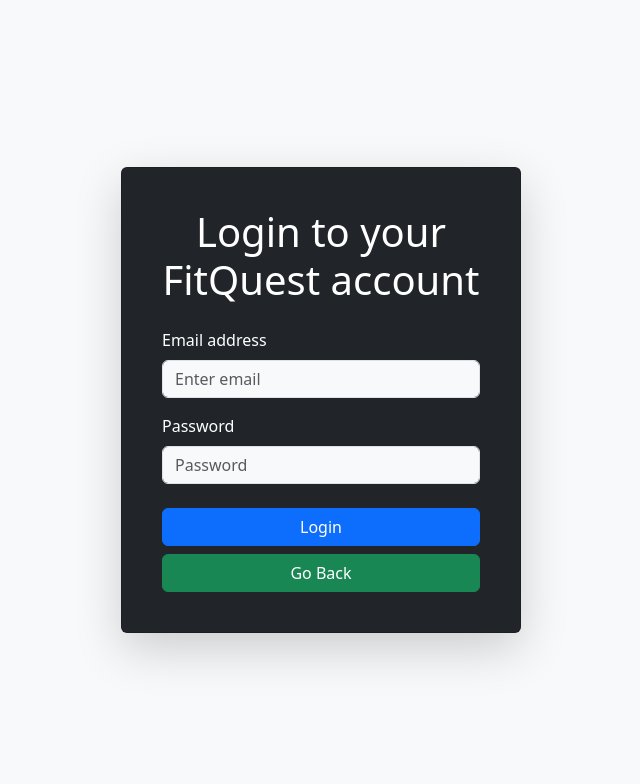
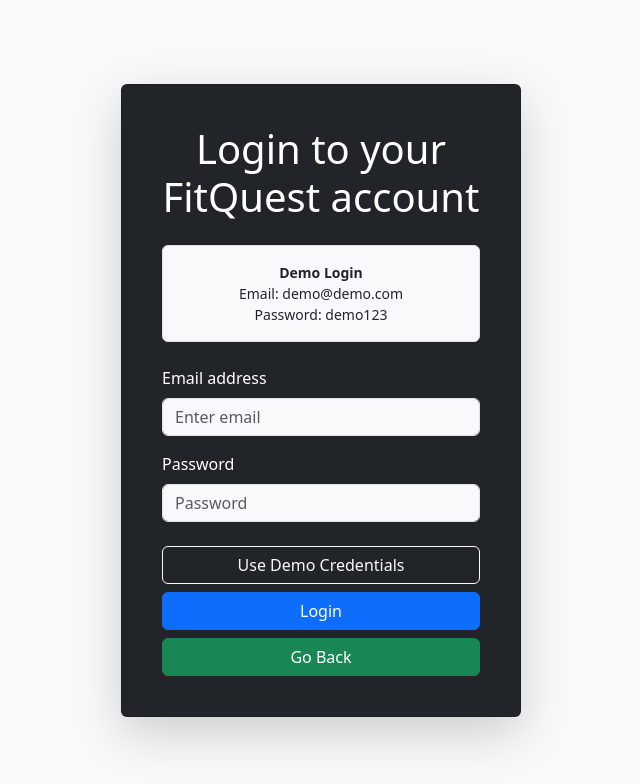
Before and after one commit to dkerishna/fitness-app, a React (Vite) app: page /login in a window 1280 px wide. Shown: the top 784 px of the page, without its empty margins (319-959 px from the left). Built offline with nearby package versions, Linux system fonts and the light colour scheme.

Commit message:
Add demo login info

```diff
--- a/src/pages/Login.jsx
+++ b/src/pages/Login.jsx
@@ -47,8 +47,8 @@
         }
 
         // Hardcoded credentials check
-        const isCorrectUsername = username === "dineshkerishna@gmail.com";
-        const isCorrectPassword = password === "password";
+        const isCorrectUsername = username === "demo@demo.com";
+        const isCorrectPassword = password === "demo123";
 
         if (isCorrectUsername && isCorrectPassword) {
             // If correct, dispatch login and navigate to /home
@@ -65,6 +65,14 @@
             <Card className="p-4 bg-dark text-white shadow-lg" style={{ maxWidth: "400px", width: "100%" }}>
                 <Card.Body>
                     <h1 className="text-center mb-4">Login to your FitQuest account</h1>
+
+                    <div className="mb-4 text-center p-3 border rounded bg-light text-dark">
+                        <small>
+                            <div><strong>Demo Login</strong></div>
+                            <div>Email: demo@demo.com</div>
+                            <div>Password: demo123</div>
+                        </small>
+                    </div>
 
                     <Form>
                         {/* Email input */}
@@ -100,6 +108,18 @@
                         {/* General login error */}
                         {errors.general && <div className="text-danger mb-3">{errors.general}</div>}
 
+                        <Button
+                            variant="outline-light"
+                            onClick={() => {
+                                setUsername("demo@demo.com");
+                                setPassword("demo123");
+                                setErrors({});
+                            }}
+                            className="w-100 mb-2"
+                        >
+                            Use Demo Credentials
+                        </Button>
+
                         {/* Login button */}
                         <Button
                             variant="primary"
```
